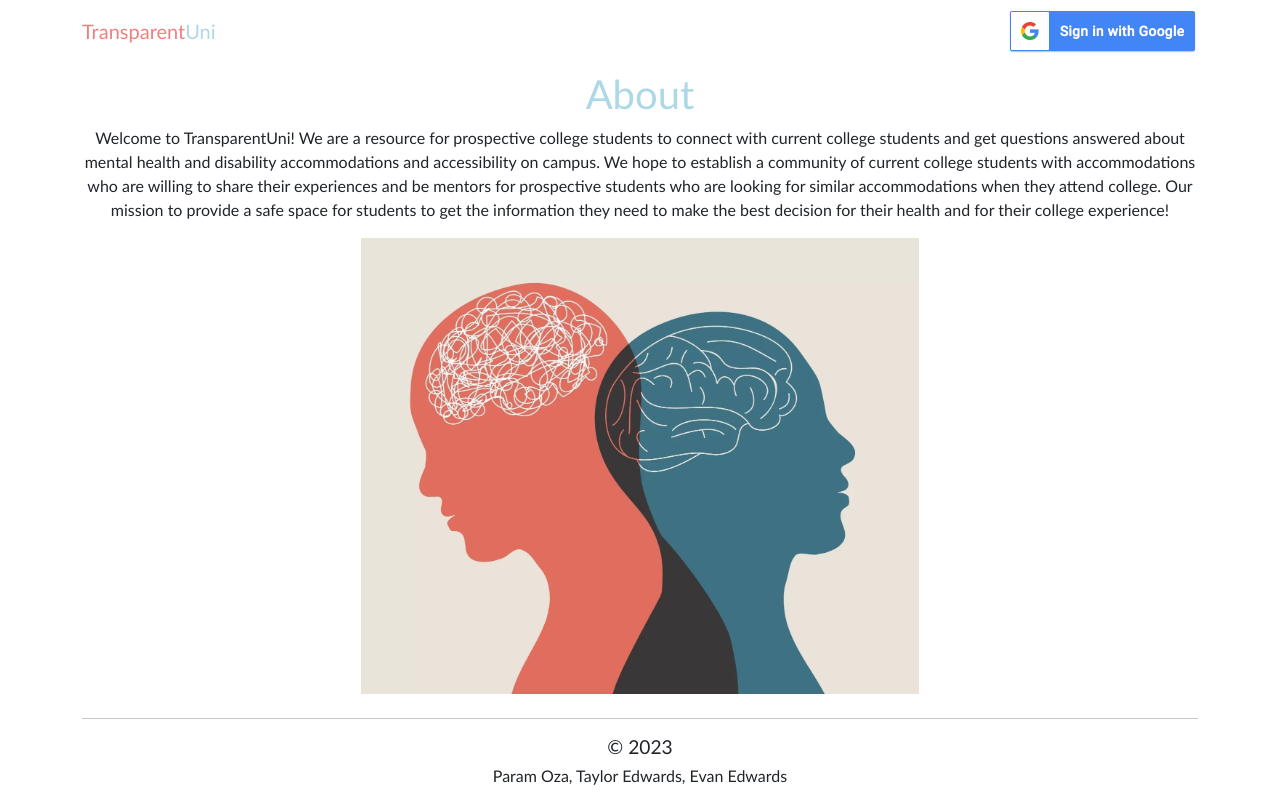
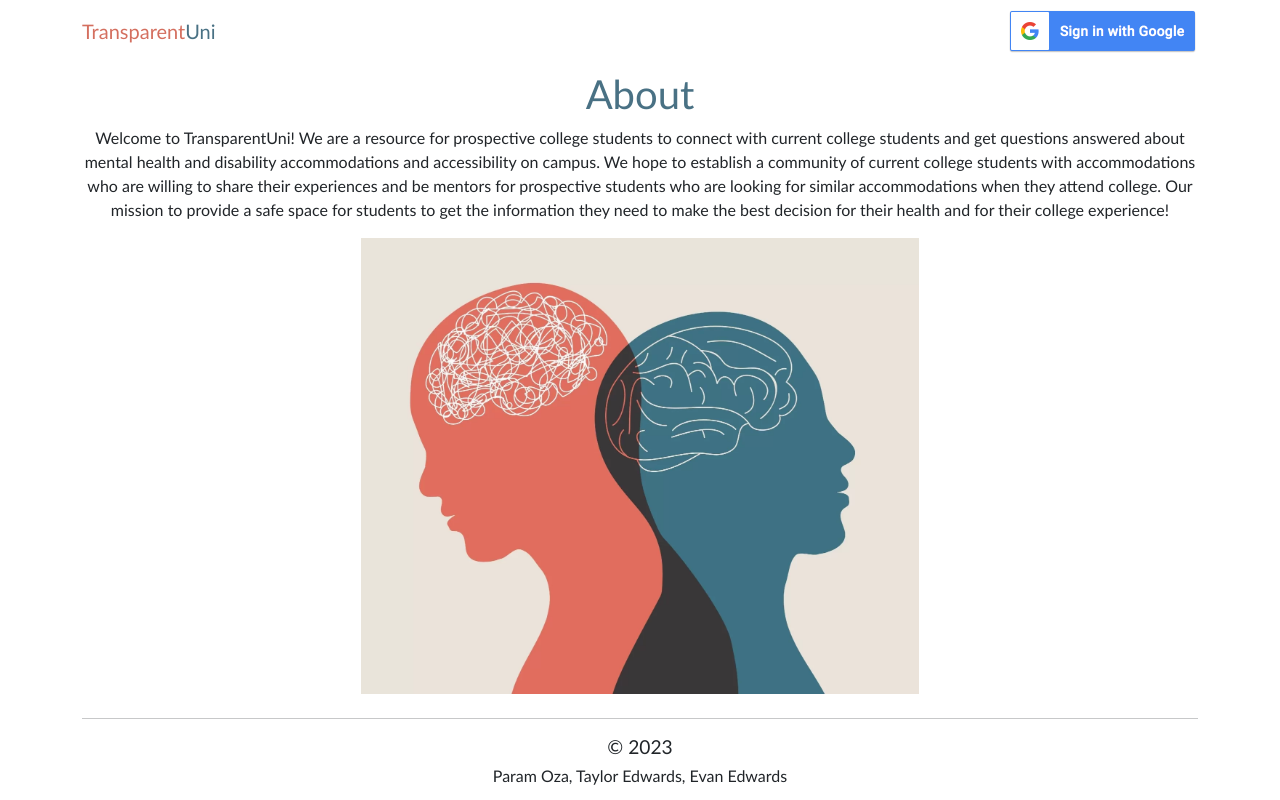
Before and after one commit to ParamOza/TransparentUni, a React (Create React App) app: page / in a window 1280 px wide. Built offline with nearby package versions, Linux system fonts and the light colour scheme; no server answers.

Commit message:
Color shenanigans

```diff
--- a/src/App.css
+++ b/src/App.css
@@ -11,8 +11,8 @@
 }
 
 .btn-primary{
-  background: lightblue;
-  border-color: lightblue;
+  background: #497184;
+  border-color: #497184;
 }
 
 .aboutImage{
@@ -24,16 +24,16 @@
 }
 
 .header-color-one{
-  color: lightcoral;
+  color: #d46f5f;
 }
 .header-color-two{
-  color: lightblue;
+  color: #497184;
 }
 p{
   font-weight: 400;
 }
 h1{
-  color: lightblue;
+  color: #497184;
 }
 h2{
   font-size: 1.2em;
```
